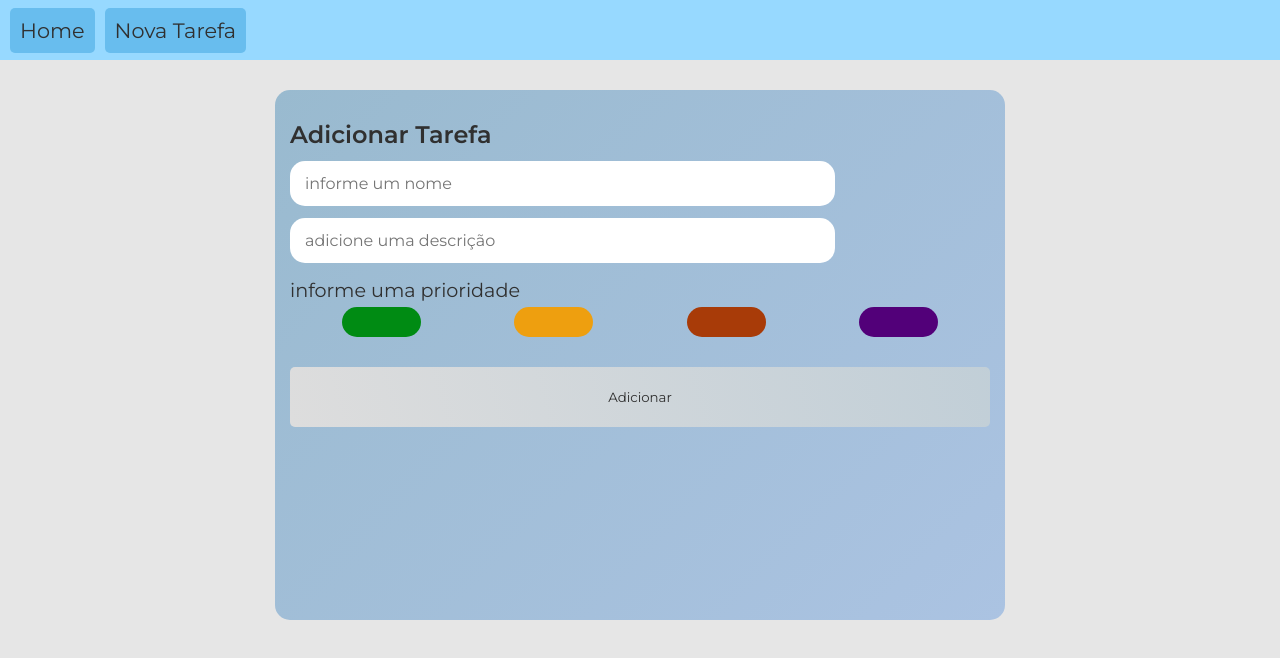
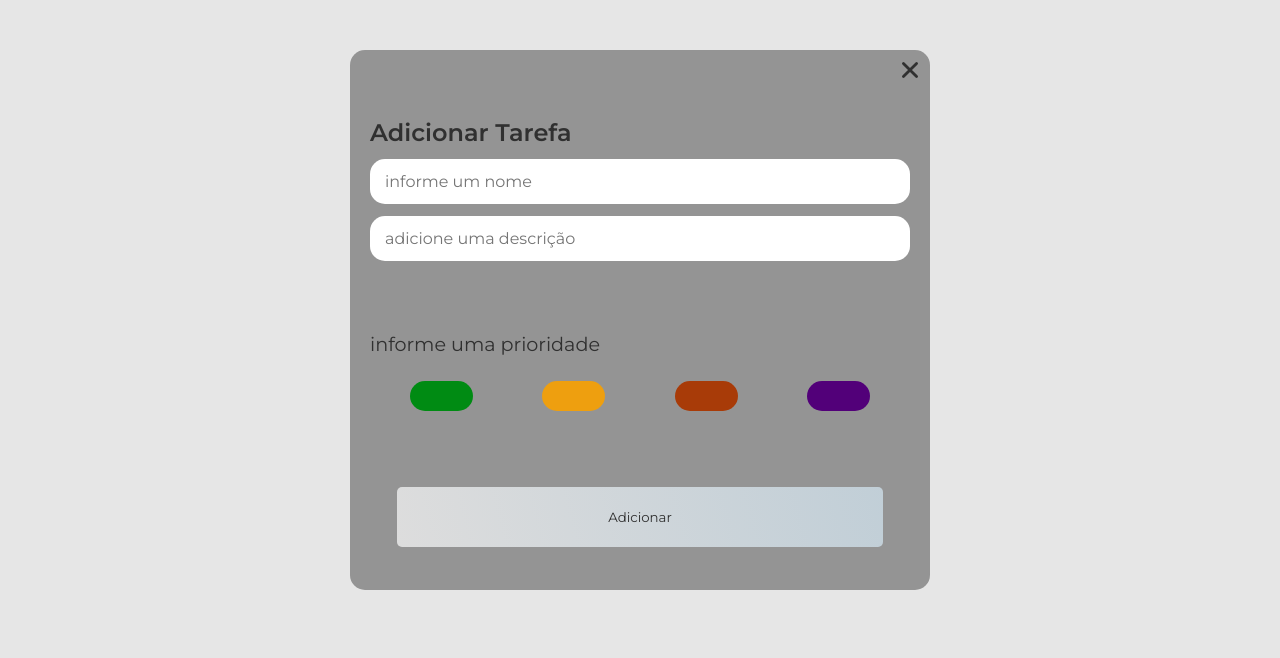
Before and after one commit to martins-joaopedro/todo-list, a React (Vite) app: page /add in a window 1280 px wide. Shown: the top 658 px of the page. Built offline with nearby package versions, Linux system fonts and the light colour scheme.

Commit message:
change the navigations and methods

```diff
--- a/global.js
+++ b/global.js
@@ -1,7 +1,9 @@
 export const STYLES = {
     COLORS: {
-        MAIN: "#fffff",
-        SECONDARY: "#44ff4",
+        MAIN: "#A8A196",
+        SECONDARY: "#A8A196",
+        MAIN_DARK: "#303030",
+        MAIN_LIGHT: "#FBFEF9",
     },
     PRIORITIES: ["#008b13", "#ee9f0f", "#a83b08", "#520079"]
 }
--- a/src/App.jsx
+++ b/src/App.jsx
@@ -1,19 +1,10 @@
-import { Outlet } from 'react-router-dom'
 import './App.css'
+import { Home } from './pages/Home';
 
-import { Header } from './components/Header'
-import { QueryClient, QueryClientProvider } from '@tanstack/react-query'
-
-const queryClient = new QueryClient();
 
 function App() {
-
   return (
-    <QueryClientProvider client={queryClient}>
-      <Header></Header>
-      <Outlet />
-      <footer></footer>
-    </QueryClientProvider>
+      <Home></Home>
   )
 }
 
--- a/src/hooks/useDeleteData.js
+++ b/src/hooks/useDeleteData.js
@@ -5,9 +5,11 @@ export function useDeleteData() {
 
     const queryClient = useQueryClient();
     const mutate = useMutation({
+        mutationKey: ['deleteTodo'],
         mutationFn: deleteData,
         retry: 2,
         onSuccess: () => {
+            console.log("Apagado do banco")
             queryClient.invalidateQueries(['getAllTodos'])
         }
     })
@@ -15,10 +17,6 @@ export function useDeleteData() {
     return mutate;
 }
 
-const deleteData = (id) => {
-    console.log(id)
-    axios.delete("https://desafio-todolist.onrender.com/todos/" + id)
-    .then(() => {
-        console.log("Apagado do banco")
-    })
+const deleteData = async (id) => {
+    await axios.delete("https://desafio-todolist.onrender.com/todos/" + id)
 }
--- a/src/hooks/usePostTodoData.js
+++ b/src/hooks/usePostTodoData.js
@@ -1,12 +1,37 @@
 import { api } from "../services/api";
+import { useMutation, useQueryClient } from "@tanstack/react-query"
 
-export const usePostTodoData = (nome, descricao, prioridade) => {
+
+export const usePostTodoData = () => {
+    const queryClient = useQueryClient();
+
+    const mutate = useMutation({
+        mutationKey: ['postTodo'],
+        mutationFn: postData,
+        onSuccess: () => {
+            queryClient.invalidateQueries(['getAllTodos'])
+        }
+    })
+
+    return {
+        mutate,
+        ...mutate
+    }
+}
+
+const postData = (todo) => {
     let concluido = false;
-
-    api.post("https://desafio-todolist.onrender.com/todos", {
-        nome,
-        descricao,
-        concluido,
-        prioridade
-    }).then(() => console.log("Adicionado ao banco"))
+    const { name: nome, description: descricao, priorityId: prioridade } = todo;
+    try {
+        api.post("https://desafio-todolist.onrender.com/todos", {
+            nome,
+            descricao,
+            concluido,
+            prioridade
+        }).then((r) => console.log(r))
+    } catch (err) {
+        console.log(err)
+    } finally {
+        console.log("Adicionado ao banco")
+    }
 }
--- a/src/main.jsx
+++ b/src/main.jsx
@@ -9,25 +9,24 @@ import { RouterProvider } from 'react-router-dom'
 import { Home } from './pages/Home/'
 import { AddTask } from './pages/AddTask/'
 
+import { QueryClient, QueryClientProvider } from '@tanstack/react-query'
+const queryClient = new QueryClient();
+
 const router = createBrowserRouter([
   {
     path: "/",
-    element: <App />,
-    children: [
-      {
-        path: "/home",
     element: <Home />
   },
   {
     path: "/add",
     element: <AddTask />
-      }
-    ]
   },
 ]);
 
 ReactDOM.createRoot(document.getElementById('root')).render(
   <React.StrictMode>
+    <QueryClientProvider client={queryClient}>
       <RouterProvider router={router} />
+    </QueryClientProvider>
   </React.StrictMode>,
 )
--- a/src/pages/AddTask/index.jsx
+++ b/src/pages/AddTask/index.jsx
@@ -3,13 +3,20 @@ import styled from "styled-components"
 import { usePostTodoData } from "../../hooks/usePostTodoData"
 import { useState } from "react"
 import { STYLES } from "../../../global"
-const { PRIORITIES } = STYLES;
+import { useNavigate } from "react-router-dom";
+import { IoClose } from "react-icons/io5";
+const { COLORS, PRIORITIES } = STYLES;
 
 export const AddTask = () => {
 
-    const [checked, setChecked] = useState(-1)
+    const [priorityId, setPriorityId] = useState(-1)
     const [name, setName] = useState("")
     const [description, setDescription] = useState("")
+
+    const { mutate: postData, status } = usePostTodoData();
+    const navigator = useNavigate();
+
+    //status == "success" ? navigator("/") : {}
 
     const priorities = [
         { value: "adiável"},
@@ -21,6 +28,13 @@ export const AddTask = () => {
     return(
         <Container>
             <FormsContainer>
+                <FormsContainer.Icon
+                    onClick={() => navigator("/")}
+                >
+                    <IoClose className="icon"/>
+                </FormsContainer.Icon>
+
+                <FormsContainer.Box className="input">
                     <Title
                         size={"1.5rem"}
                         bold={"bold"}>
@@ -35,7 +49,9 @@ export const AddTask = () => {
                         placeholder="adicione uma descrição"
                         onChange={(e) => setDescription(e.target.value)}
                     ></Input>
+                </FormsContainer.Box>
 
+                <FormsContainer.Box>
                     <Title
                         size={"1.2rem"}>
                         informe uma prioridade
@@ -45,16 +61,22 @@ export const AddTask = () => {
                         {
                             priorities.map(({ value }, i) =>
                             <Priority
-                            onClick={()=> setChecked(i)}
-                            className={checked == i ? "check": ""}
+                                onClick={()=> setPriorityId(i)}
+                                className={priorityId == i ? "check": ""}
                                 color={PRIORITIES[i]}
                                 key={i}>
                                     <Priority.Value className="name">{value}</Priority.Value>
                             </Priority>)
                         }
                     </PriorityContainer>
+                </FormsContainer.Box>
 
-            <Submit onClick={() => usePostTodoData(name, description, checked)}>Adicionar</Submit>
+
+                <Submit onClick={() =>  {
+                    postData({name, description, priorityId})
+                    }}>
+                    Adicionar
+                </Submit>
             </FormsContainer>
         </Container>
     )
@@ -62,12 +84,54 @@ export const AddTask = () => {
 
 const Container = styled.div`
     display: flex;
-    margin-top: 30px;
     justify-content: center;
+    margin-top: 50px;
+`
+
+const FormsContainer = styled.div`
+    //background: linear-gradient(-45deg, ${COLORS.MAIN}, ${COLORS.SECONDARY});
+    background-color: #949494;
+    padding: 20px;
+    width: 85%;
+    max-width: 540px;
+    min-height: 500px;
+    border-radius: 15px;
+    height: 500px;
+    display: flex;
+    flex-direction: column;
+    align-items: center;
+    justify-content: space-around;
+    position: relative;
+
+`
+FormsContainer.Box = styled.div`
+    width: 100%;
+
+    &.input {
+        display: flex;
+        flex-direction: column;
+    }
+`
+
+FormsContainer.Icon = styled.button`
+    position: absolute;
+    top: 0px;
+    right: 0;
+    width: 40px;
+    aspect-ratio: 1;
+    display: flex;
+    align-items: center;
+    justify-content: center;
+    border: none;
+    background: transparent;
+    .icon {
+        width: 100%;
+        font-size: 30px;
+
+    }
 `
 
 const Input = styled.input.attrs({ type: 'text' })`
-    width: 75%;
     border: none;
     border-radius: 15px;
     height: 35px;
@@ -87,28 +151,18 @@ const Input = styled.input.attrs({ type: 'text' })`
 const Title = styled.p`
     font-size: ${props => props.size};
     font-weight: ${props => props.bold || ""};
-    margin-top: 15px;
-`
-
-const FormsContainer = styled.div`
-    background: linear-gradient(-45deg, #abc3e2, #99bacf);
-    padding: 15px;
-    width: 75%;
-    min-height: 500px;
-    border-radius: 15px;
-    justify-content: center;
-    width: 90vw;
-    max-width: 700px;
+    margin-top: 25px;
+    color: ${COLORS.MAIN_DARK};
 `
 
 const Submit = styled.button`
-    width: 100%;
+    width: 90%;
     height: 60px;
     border-radius: 5px;
     border: none;
     margin-top: 25px;
     transition: 1s all;
-    background: linear-gradient(75deg, #dddddd, #99bacf, #237381);
+    background: linear-gradient(75deg, #dddddd, #99bacf, #202020);
     background-size: 500%;
 
     &:hover {
@@ -125,6 +179,7 @@ const PriorityContainer = styled.div`
     justify-content: space-around;
     align-items: center;
     padding: 5px;
+    margin-top: 20px;
 `
 
 const Priority = styled.div`
@@ -141,7 +196,6 @@ const Priority = styled.div`
     overflow: hidden;
 
     &:hover {
-        filter: brightness(1);
         padding-left: 8px;
         padding-right: 8px;
         width: 25%;
@@ -164,8 +218,7 @@ const Priority = styled.div`
 
 Priority.Value = styled.p`
     font-weight: bold;
-    color: #f1f1f1;
+    color: #e6e6e6;
     font-size: 0.8rem;
     display: none;
-
 `
--- a/src/pages/Home/index.jsx
+++ b/src/pages/Home/index.jsx
@@ -1,25 +1,35 @@
 import styled from "styled-components"
 import { List } from "../../components/List/index.jsx"
 import { useTodoData } from "../../hooks/useTodoData.js"
+import { useNavigate } from "react-router-dom"
+
+const Reloading = () => <div>recarregando...</div>
 
 export const Home = () => {
 
-    let { data, status } = useTodoData();
+    const navigate = useNavigate();
+    const { data, status, isRefetching} = useTodoData();
 
     return(
         <Container>
             <h1>Suas tarefas: </h1>
-            <>
-                {data?.map(todo => <List
+            { isRefetching && <Reloading />}
+            { !data?.length && status === "loading" && <div>carregando...</div> }
+            { !data?.length && status === "success" && <div>nenhuma tarefa encontrada </div> }
+            <ListContainer>
+                {status === "success" && data?.map(todo => <List
                     key={todo.id}
                     id={todo.id}
                     name={todo.nome}
                     done={todo.concluido}
                     ></List>
                 )}
-                {!data?.length && status === "loading" && <div>carregando...</div> }
-                {!data?.length && status === "success" && <div>nenhuma tarefa encontrada </div> }
-            </>
+            </ListContainer>
+            <AddTaskButton
+                onClick={() => navigate("/add")}
+            >
+                Adicionar nova tarefa
+            </AddTaskButton>
         </Container>
     )
 }
@@ -30,3 +40,24 @@ const Container = styled.div`
     flex-direction: column;
     align-items: center;
 `
+
+const AddTaskButton = styled.button`
+    position: absolute;
+    top: 100px;
+    width: 50%;
+    background-color: #303030;
+    color: #e5e5e5;
+    border: none;
+    border-radius: 5px;
+    padding: 10px;
+    font-size: 1rem;
+    transition: 0.2s all;
+    &:hover {
+        background-color: #666666;
+    }
+`
+
+const ListContainer = styled.div`
+    position: absolute;
+    top: 150px;
+`
```
Lines whose indentation alone changed are shown as unchanged.
